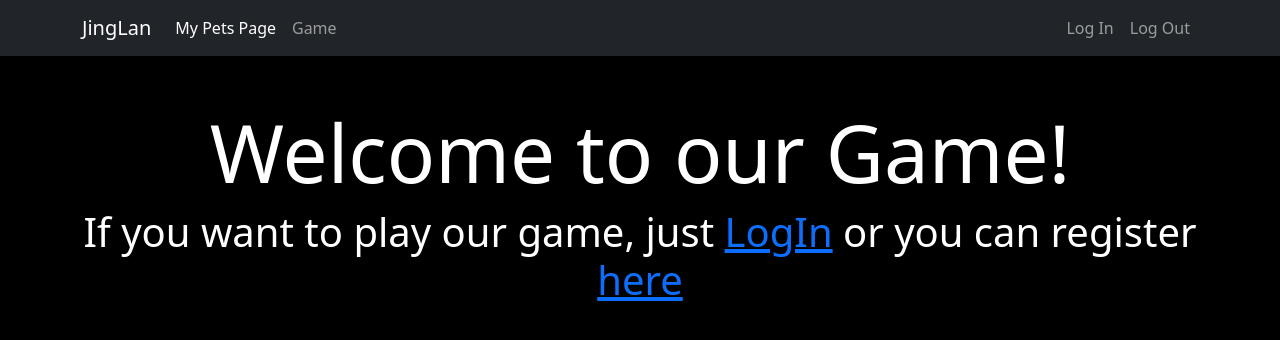
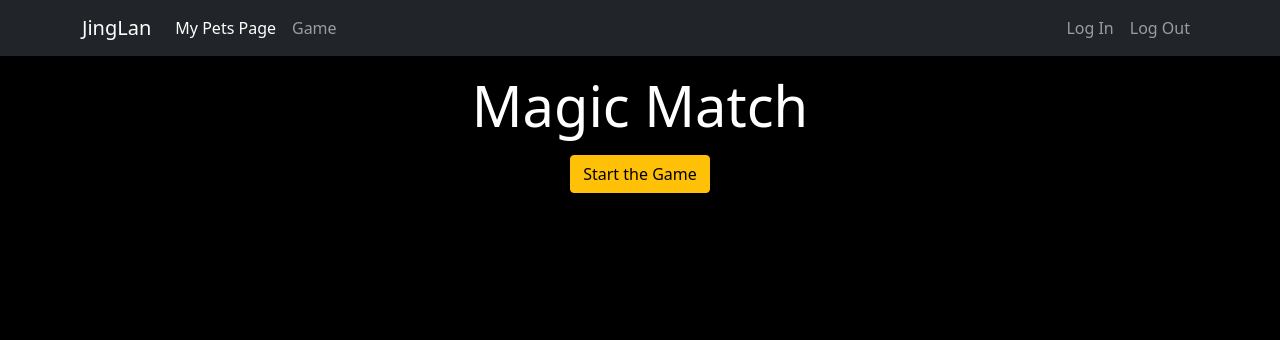
Before and after one commit to zhaojingjing9595/Memory-Game, a React (Create React App) app in the folder client/: page / in a window 1280 px wide. Shown: the top 340 px of the page. Built offline with nearby package versions, Linux system fonts and the light colour scheme.

Commit message:
shuffling cards

```diff
--- a/client/package.json
+++ b/client/package.json
@@ -13,7 +13,7 @@
     "react-dom": "^18.0.0",
     "react-router-dom": "^6.3.0",
     "react-scripts": "^2.1.3",
-    "uuidv4": "^6.2.13",
+    "uuid": "^3.4.0",
     "web-vitals": "^2.1.4"
   },
   "scripts": {
--- a/client/src/App.js
+++ b/client/src/App.js
@@ -10,7 +10,7 @@ function App() {
   return (
     <div className="App">
       <GameNavbar />
-      <Home />
+      {/* <Home /> */}
       <Game />
     </div>
   );
--- a/client/src/Pages/Game/Game.jsx
+++ b/client/src/Pages/Game/Game.jsx
@@ -1,4 +1,8 @@
 import React from "react";
+import { useEffect } from "react";
+import { useState } from "react";
+import { Button } from "react-bootstrap";
+import { v4 as uuidv4 } from "uuid";
 
 const cardImages = [
   { src: "/img/helmet-1.png" },
@@ -7,16 +11,27 @@ const cardImages = [
   { src: "/img/scroll-1.png" },
   { src: "/img/shield-1.png" },
   { src: "/img/sword-1.png" },
-  { src: "/img/cover.png" },
 ];
 
 function Game() {
+  const [cards, setCards] = useState([]);
+  const [turns, setTurns] = useState(0);
+
   function shuffleCards() {
-    const shuffledCards = [...cardImages, ...cardImages].sort(
-      () => Math.random() - 0.5
-    );
+    const shuffledCards = [...cardImages, ...cardImages]
+      .sort(() => Math.random() - 0.5)
+      .map((card) => ({ ...card, id: uuidv4() }));
+    setCards(shuffledCards);
+    setTurns(0);
   }
-  return <div></div>;
+  return (
+    <div>
+      <h1 className="display-4 my-3">Magic Match</h1>
+      <Button variant="warning" onClick={shuffleCards}>
+        Start the Game
+      </Button>{" "}
+    </div>
+  );
 }
 
 export default Game;
```
Also changed, not shown: 1 other file (tests, documents, lock files or other folders).
